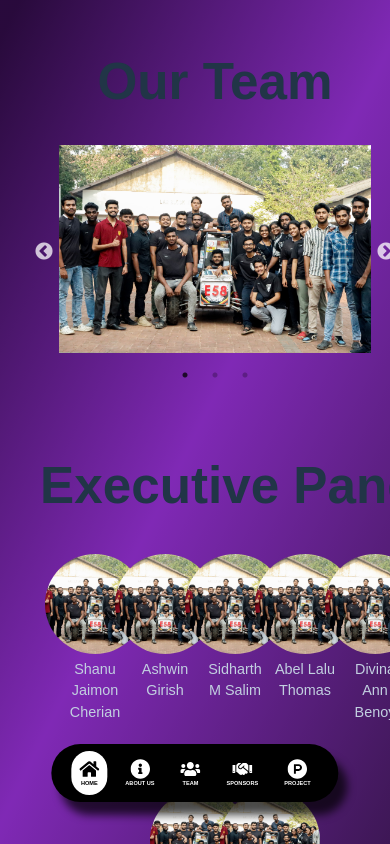
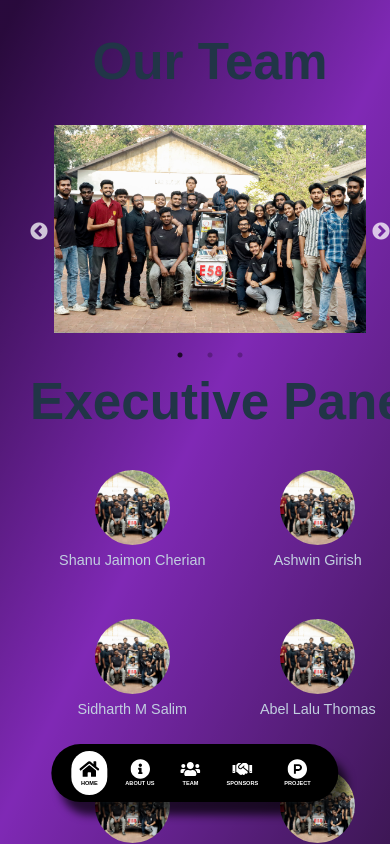
Before and after one commit to karthikeyan-ks/Ewouk2, a React (Vite) app: page /team in a window 390 px wide. Built offline with nearby package versions, Linux system fonts and the light colour scheme.

Commit message:
responsive

```diff
--- a/src/pages/Team.css
+++ b/src/pages/Team.css
@@ -4,14 +4,17 @@
     max-height: 100%;
     margin: 0 auto;
     overflow-y: scroll;
-    overflow-x: hidden;
+    overflow-x: hidden; /* Prevent horizontal overflow */
+    padding: 0 10px; /* Add padding to avoid overlap */
 }
+
 .slide-container{
     width: 80%;
     max-width: 80%;
     max-height: 90%;
     margin: 0 auto;
 }
+
 .team-container {
     text-align: center;
     padding: 20px;
@@ -21,6 +24,7 @@
     display: flex;
     flex-wrap: wrap; /* Allow wrapping to the next line */
     justify-content: center; /* Center items horizontally */
+    margin: 0 auto; /* Ensure it's centered properly */
 }
 
 /* Executive member styles */
@@ -76,10 +80,11 @@
 }
 
 /* Responsive Styles for Mobile */
+/* Responsive Styles for Mobile */
 @media (max-width: 768px) {
     .team-photo {
-        width: 120px; /* Slightly smaller size for mobile */
-        height: 120px;
+        width: 100px; /* Slightly smaller size for mobile */
+        height: 100px;
     }
 
     .team {
@@ -93,14 +98,14 @@
     }
 
     .team-member {
-        flex: 0 1 80px; /* Reduce base size for members */
-        max-width: 80px; /* Prevent members from getting too large */
+        flex: 0 1 45%; /* Adjust size to ensure two items per row */
+        max-width: 45%; /* Ensure two items per row */
         margin: 5px; /* Adjust space between members */
     }
 
-
-
-
+    .team-row {
+        flex-wrap: wrap; /* Ensure items wrap to the next line */
+    }
 
     /* Ensure executive members are visible and centered on mobile */
     .executive-member {
@@ -108,32 +113,36 @@
     }
 
     /* Adjust the heading for executive members */
-    .executive-member h2 { /* Change the selector according to your HTML structure */
+    .executive-member h2 {
         margin-top: 10%; /* Add space above heading */
         font-size: 1.2em; /* Adjust font size as needed */
         color: #ffffff; /* Customize heading color */
     }
-}
-.ex{
-    margin-top: 20%;
+
+    .team-container {
+        padding: 0 5px; /* Add padding to prevent overlap on small screens */
+    }
 }
 
 @media (max-width: 480px) {
     .team-photo {
-        width: 100px; /* Even smaller for very small screens */
-        height: 100px;
+        width: 75px; /* Even smaller for very small screens */
+        height: 75px;
     }
-    .executive-member h2 { /* Change the selector according to your HTML structure */
+
+    .executive-member h2 {
         margin-top: 100px; /* Add space above heading */
         font-size: 1.2em; /* Adjust font size as needed */
-        color: #ffffff; /* Customize heading color */
+        color: #ffffff;
+        margin-right: 55px; /* Customize heading color */
     }
+
     .team {
         display: none; /* Hide non-executive team members on mobile */
     }
-    .position1{
+
+    .position1 {
         display: none;
-
     }
 
     .executive-member {
@@ -145,19 +154,26 @@
         font-size: 1.2em; /* Adjust font size as needed */
         color: #ffffff; /* Customize heading color */
     }
+
     .small-photo {
         width: 60px; /* Adjust size for very small screens */
         height: 60px;
     }
 
     .team-member {
-        flex: 0 1 60px; /* Further reduce size for small screens */
-        max-width: 60px;
+        flex: 0 1 45%; /* Ensure two members per row */
+        max-width: 45%; /* Limit width to 45% for small screens */
         margin: 5px; /* Space between members */
     }
 
     .team-member1 p {
         font-size: 0.7em; /* Smaller font size for mobile */
-        display: none; /* Ensure name is hidden on very small screens */
+        display: none;
+        margin-right: 55px; /* Ensure name is hidden on very small screens */
+    }
+
+    /* Adjust overall container padding to prevent overlap */
+    .team-container {
+        padding: 0 15px; /* Add padding to prevent content overflow */
     }
 }
```
